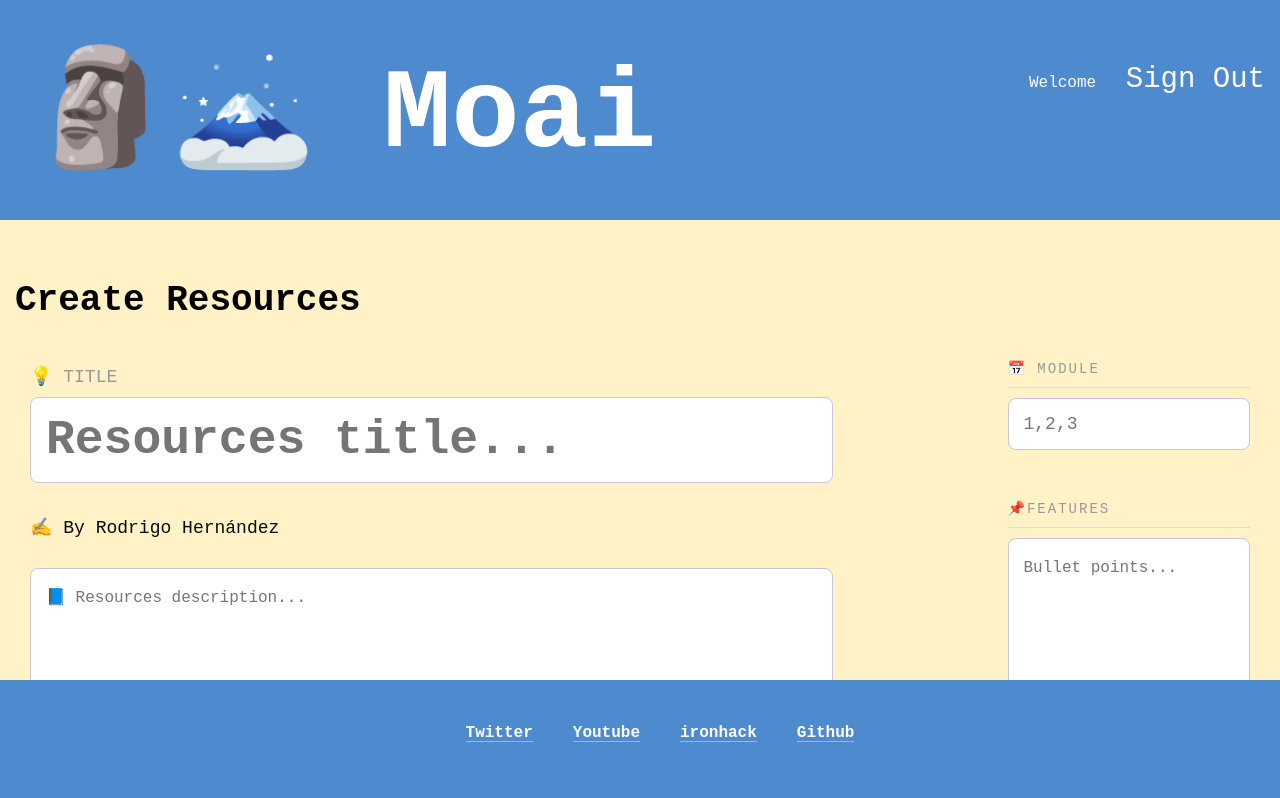
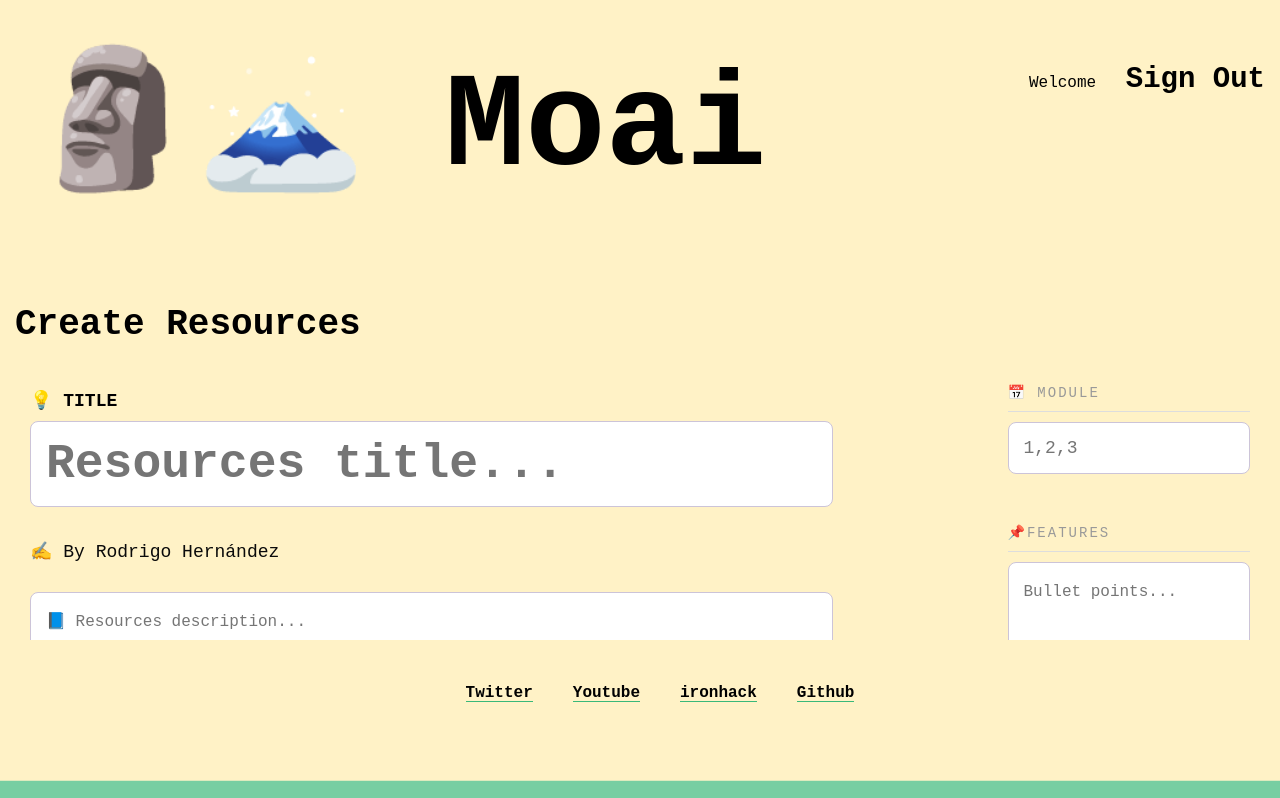
Before and after one commit to Rodrigohernandezsan/client-moai, a React (Create React App) app: page /create in a window 1280 px wide. Shown: the top 798 px of the page. Built offline with nearby package versions, Linux system fonts and the light colour scheme; sample sign-in values are in the browser's storage.

Commit message:
update css

```diff
--- a/src/App.css
+++ b/src/App.css
@@ -112,13 +112,13 @@ body {
 
 
 .header {
-  background: #4e8ace;
+  background: rgb(255, 242, 198);
   padding: 40px 0;
   margin-bottom: 30px;
 }
 h1.header--logo {
-  color: #fff;
-  font-size: 114px;
+  color: rgb(0, 0, 0);
+  font-size: 134px;
   padding: 0 15px;
   margin: 0;
   display: inline-block;
@@ -131,14 +131,14 @@ h1.header--logo {
 
 }
 .header--logo a:hover {
-  color: #fff;
+  color: rgb(0, 0, 0);
 
 }
 .header--logo .selected {
-  color: #fff;
+  color: rgb(8, 8, 8);
 }
 .header--logo .chevron {
-  fill: rgb(255, 255, 255);
+  fill: rgb(0, 0, 0);
   width: 7px;
   height: auto;
 }
@@ -149,13 +149,17 @@ h1.header--logo {
 }
 /* line 37, ../sass/global.sass */
 .header nav a {
-  color: rgb(255, 255, 255);
+  color: rgb(0, 0, 0);
   margin-left: 20px;
   font-size: 29px;
+  font-weight: bold;
+
 }
 /* line 40, ../sass/global.sass */
 .header nav a:hover {
-  color: #fff;
+  color: rgb(0, 0, 0);
+  font-weight: bold;
+
 }
 
 /* line 44, ../sass/global.sass */
@@ -335,7 +339,8 @@ p {
 /* line 164, ../sass/global.sass */
 .course--header .course--label {
   font-size: 18px;
-  color: #999;
+  color: rgb(0, 0, 0);
+  font-weight: bold;
 }
 /* line 167, ../sass/global.sass */
 .course--header .course--title {
@@ -651,7 +656,7 @@ input:focus {
 
 /* styles the signed in user's name in the header */
 .header nav span {
-  color: #fff;
+  color: rgb(2, 2, 2);
   margin-left: 20px;
 }
 
@@ -670,17 +675,22 @@ input:focus {
   margin-bottom: 20px;
 }
 
+
+a:hover {
+  box-shadow: inset 0 -1.2em 0 hsla(0, 0%, 100%, 0.4);
+}
+
 .footer {
 
 
   line-height: 60px;
-  background-color:#4e8ace;
+  background-color:rgb(255, 242, 198);
   font-family: Roboto Mono,monospace;
-  font-weight: bold;
+
   position:fixed;
 
   bottom:0px;
-  height:120px;
+  height:160px;
   width:100%;
 
 
@@ -690,23 +700,24 @@ input:focus {
   display: inline-block;
   display: flex;
   grid-gap: 40px;
-  justify-items: center;
   margin: auto;
+
+
 }
 
 
 .footer a {
-  color: white;
+  color: rgb(0, 0, 0);
   text-decoration: none;
-  box-shadow: inset 0 -1px 0 hsla(0, 0%, 100%, 0.4);
+  box-shadow: inset 0 -1px 0 #39b979;
+  font-weight: bold;
+
 }
 
-a:hover {
-  box-shadow: inset 0 -1.2em 0 hsla(0, 0%, 100%, 0.4);
-}
 
-.footer a:hover {
-  box-shadow: inset 0 -1.2em 0 hsla(0, 0%, 100%, 0.4);
+.footer,
+  a:hover {
+  box-shadow: inset 0 -1.2em 0 #77cea2;
 }
 
 .footer li:last-child {
@@ -721,7 +732,6 @@ a:hover {
 
 footer > div {
   display: flex;
-
   line-height: 6.7;
   font-family: Roboto Mono,monospace;
 }
--- a/src/components/UpdateCourse.js
+++ b/src/components/UpdateCourse.js
@@ -22,7 +22,7 @@ export default class UpdateCourse extends Component {
   }
 
   getCourseData = () => {
-    axios.get(`http://localhost:5000/api/courses ${this.props.match.params.id}`)
+    axios.get(`http://localhost:5000/api/courses/${this.props.match.params.id}`)
       .then(res => {
         if (res.data.user._id === localStorage.getItem("id")) {
           this.setState({
--- a/src/services/serviceCourse.js
+++ b/src/services/serviceCourse.js
@@ -2,7 +2,7 @@ import axios from "axios";
 
 const service = axios.create({
 
-  baseURL: process.env.REACT_APP_API_BASE_URL ||  "http://localhost:5000/api/courses",
+  baseURL: process.env.REACT_APP_API_BASE_URL ||  "http://localhost:5000/api",
 });
 
 export const getCourseData = (id) => {
@@ -31,7 +31,6 @@ export const createCourse = (id) => {
   }
 
 
-
 export const updateCourse = (id, course) => {
 
   return service
```
